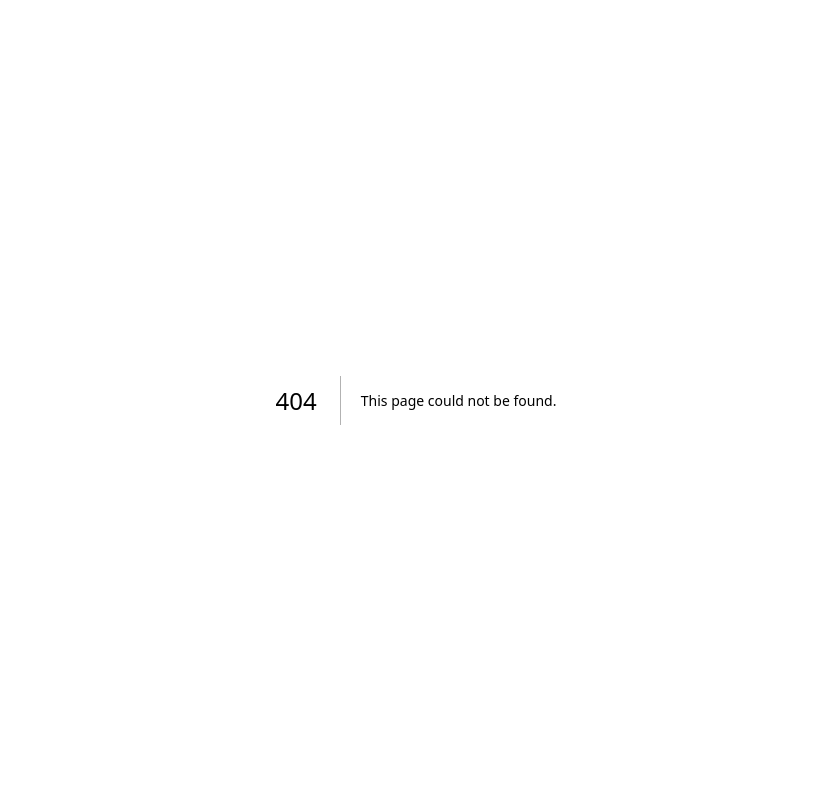
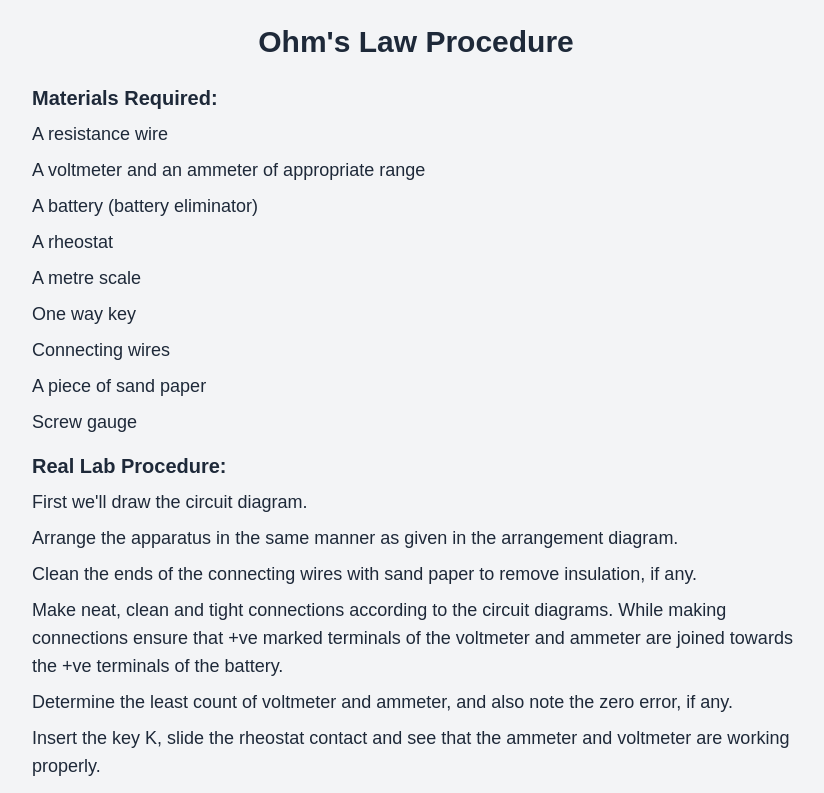
Before and after one commit to Dattaaanand/Hackon4, a Next.js app in the folder frontend/: page /Procedures/Ohms_Law in a window 1280 px wide. Before the commit this address had no page. Shown: the top 793 px of the page, without its empty margins (224-1048 px from the left). Built offline with nearby package versions, Linux system fonts and the light colour scheme.

Commit message:
Save changes before merge

```diff
--- /dev/null
+++ b/frontend/app/Procedures/Ohms_Law/page.tsx
@@ -0,0 +1,179 @@
+"use client";
+
+import React, { useState, useEffect, useRef } from "react";
+import SimplifyText from "../../Simplify_Text/page";
+
+
+
+interface Step {
+  text: string;
+  isHeading?: boolean;
+}
+
+const steps: Step[] = [
+  { text: "Materials Required:", isHeading: true },
+  { text: "A resistance wire" },
+  { text: "A voltmeter and an ammeter of appropriate range" },
+  { text: "A battery (battery eliminator)" },
+  { text: "A rheostat" },
+  { text: "A metre scale" },
+  { text: "One way key" },
+  { text: "Connecting wires" },
+  { text: "A piece of sand paper" },
+  { text: "Screw gauge" },
+  { text: "Real Lab Procedure:", isHeading: true },
+  { text: "First we'll draw the circuit diagram." },
+  { text: "Arrange the apparatus in the same manner as given in the arrangement diagram." },
+  { text: "Clean the ends of the connecting wires with sand paper to remove insulation, if any." },
+  {
+    text:
+      "Make neat, clean and tight connections according to the circuit diagrams. While making connections ensure that +ve marked terminals of the voltmeter and ammeter are joined towards the +ve terminals of the battery.",
+  },
+  { text: "Determine the least count of voltmeter and ammeter, and also note the zero error, if any." },
+  { text: "Insert the key K, slide the rheostat contact and see that the ammeter and voltmeter are working properly." },
+  {
+    text:
+      "Adjust the sliding contact of the rheostat such that a small current passes through the resistance coil or the resistance wire.",
+  },
+  { text: "Note down the value of the potential difference V from the voltmeter and current I from the ammeter." },
+  {
+    text:
+      "Shift the rheostat contact slightly so that both the ammeter and voltmeter show full divisions readings and not in fraction.",
+  },
+  { text: "Record the readings of the voltmeter and ammeter." },
+  { text: "Take at least six sets of independent observations." },
+  { text: "Record the observations in a tabular column" },
+  {
+    text:
+      "Now, cut the resistance wire at the points where it leaves the terminals, stretch it and find its length by the meter scale.",
+  },
+  {
+    text:
+      "Then find out the diameter and hence the radius of the wire using the screw gauge and calculate the cross-sectional area A (πr²).",
+  },
+  { text: "Plot a graph between current (I) along X-axis and potential difference across the wire (V) along Y-axis." },
+  { text: "The graph should be a straight line." },
+  {
+    text:
+      "Determine the slope of the graph. The slope will give the value of resistance (R) of the material of the wire.",
+  },
+  { text: "Calculate the resistance per centimeter of the wire." },
+  { text: "Now, calculate the resistivity of the material of the wire using the formula," },
+  { text: "ρ = (πR) / l" },
+  { text: "Simulator Procedure (as performed through the Online Labs)", isHeading: true },
+  { text: "Select the metal form the drop down list." },
+  { text: "Select the length of the wire from the slider." },
+  { text: "Select the diameter of the wire using the slider." },
+  { text: "Select the resistance of the rheostat using the slider." },
+  {
+    text:
+      "To see the circuit diagram, click on the 'Show circuit diagram' check box seen inside the simulator window.",
+  },
+  {
+    text:
+      "Connections can be made as seen in the circuit diagram by clicking and dragging the mouse form one connecting terminal to the other connecting terminal of the devices to be connected.",
+  },
+  { text: "Drag the wire and place it on the voltmeter to have it connected." },
+  { text: "Once all connections are made, click and drag the key to insert it into the switch." },
+  {
+    text:
+      "Slowly move the rheostat contact to change the voltage and current in the voltmeter and ammeter accordingly.",
+  },
+  { text: "Calculate the resistivity of the materials based on the length of the wire selected." },
+  { text: "Click on the 'Show result' check box to verify your result." },
+  { text: "Click on the 'Reset' button to redo the experiment." },
+  { text: "Observations:", isHeading: true },
+  { text: "1. Length" },
+  { text: "Length of the resistance wire l =......cm" },
+  { text: "2. Range" },
+  { text: "Range of the given ammeter = .......A." },
+  { text: "Range of the given voltmeter = .......V." },
+  { text: "3. Least count" },
+  { text: "Least count of ammeter = .......A." },
+  { text: "Least count of voltmeter = .......V." },
+  { text: "4. Zero error" },
+  { text: "Zero error in ammeter, e1 = .......A." },
+  { text: "Zero error in voltmeter,e2 = ......V." },
+  { text: "5. Zero correction" },
+  { text: "Zero correction for ammeter, (-e1) = .......A." },
+  { text: "Zero correction for voltmeter, (-e2) = ......V." },
+];
+
+export default function Procedure() {
+  const [selectedText, setSelectedText] = useState<string>("");
+  const [simplifiedText, setSimplifiedText] = useState<string>("");
+  const [isHovering, setIsHovering] = useState(false);
+  const [hoveredIndex, setHoveredIndex] = useState<number | null>(null);
+  const [hoverPosition, setHoverPosition] = useState({ x: 0, y: 0 });
+
+  const containerRef = useRef<HTMLDivElement>(null);
+
+  // Function to handle text selection
+  const handleTextSelection = () => {
+    const selection = window.getSelection();
+    if (selection && selection.toString()) {
+      const text = selection.toString();
+      setSelectedText(text);
+      fetchSimplifiedText(text);
+    }
+  };
+
+  // Function to fetch simplified text from backend
+  const fetchSimplifiedText = async (text: string) => {
+    const response = await fetch("http://localhost:5000/simplify-text", {
+      method: "POST",
+      headers: {
+        "Content-Type": "application/json",
+      },
+      body: JSON.stringify({ text }),
+    });
+
+    if (response.ok) {
+      const data = await response.json();
+      setSimplifiedText(data.simplified_text || "Simplified text not found.");
+    } else {
+      setSimplifiedText("Error occurred while simplifying text.");
+    }
+  };
+
+  const handleMouseEnter = (index: number, event: React.MouseEvent) => {
+    setIsHovering(true);
+    setHoveredIndex(index);
+    setHoverPosition({ x: event.clientX, y: event.clientY });
+  };
+
+  const handleMouseLeave = () => {
+    setIsHovering(false);
+    setHoveredIndex(null);
+  };
+
+  return (
+    <div className="min-h-screen bg-gray-100 text-gray-800 p-6">
+      <h1 className="text-3xl font-bold mb-6 text-center">Ohm's Law Procedure</h1>
+      <div className="max-w-3xl mx-auto" ref={containerRef}>
+        {steps.map((step, index) => (
+          <div
+            key={index}
+            className="mb-2 relative"
+            onMouseUp={handleTextSelection}
+            onMouseEnter={(e) => handleMouseEnter(index, e)}
+            onMouseLeave={handleMouseLeave}
+          >
+            {step.isHeading ? (
+              <h2 className="text-xl font-semibold mt-4">{step.text}</h2>
+            ) : (
+              <p className="text-lg">{step.text}</p>
+            )}
+          </div>
+        ))}
+        {/* Use the imported SimplifyText component */}
+        <SimplifyText
+          selectedText={selectedText}
+          simplifiedText={simplifiedText}
+          hoverPosition={hoverPosition}
+          isHovering={isHovering}
+        />
+      </div>
+    </div>
+  );
+}
```
